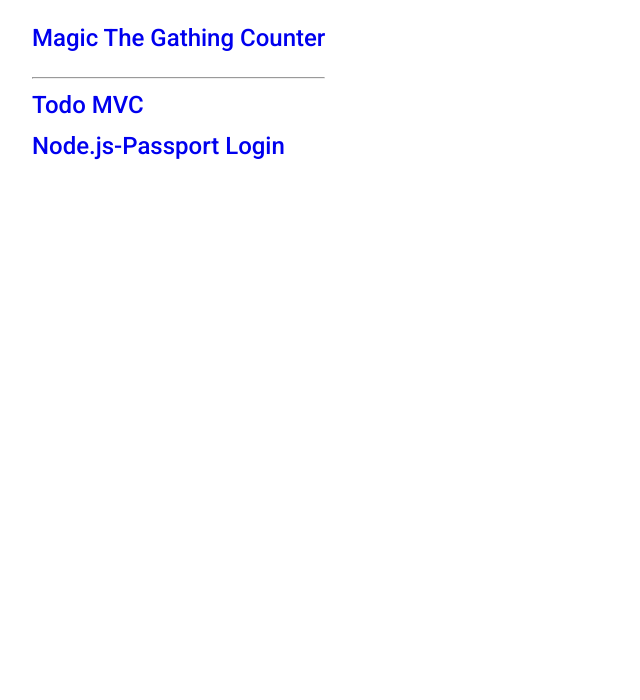
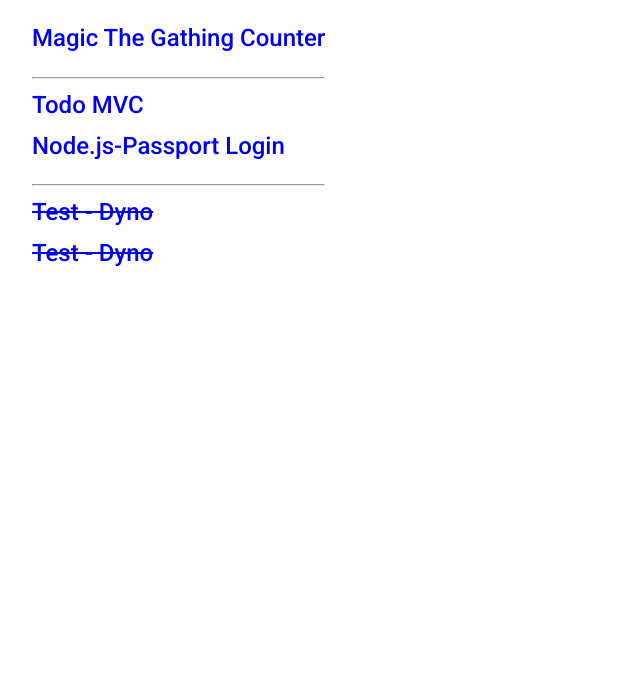
Before and after one commit to thirte3n/portfolio, a website: page public/index.html in a window 1280 px wide. Shown: the top 700 px of the page, without its empty margins (0-640 px from the left). Drawn offline with Linux system fonts and the light colour scheme.

Commit message:
Add links to test websites (DigitalOcean droplet and Heroku dyno)

```diff
--- a/public/index.html
+++ b/public/index.html
@@ -22,6 +22,13 @@
       </li>
       <li>
         <a href="http://login.justingajitos.com/" target="_blank">Node.js-Passport Login</a>
+      </li>
+      <hr>
+      <li>
+        <a href="http://test.justingajitos.com/" target="_blank"><strike>Test - Dyno</strike></a>
+      </li>
+      <li>
+        <a href="http://test-dyno.justingajitos.com/" target="_blank"><strike>Test - Dyno</strike></a>
       </li>
     </ul>
   </main>
```
